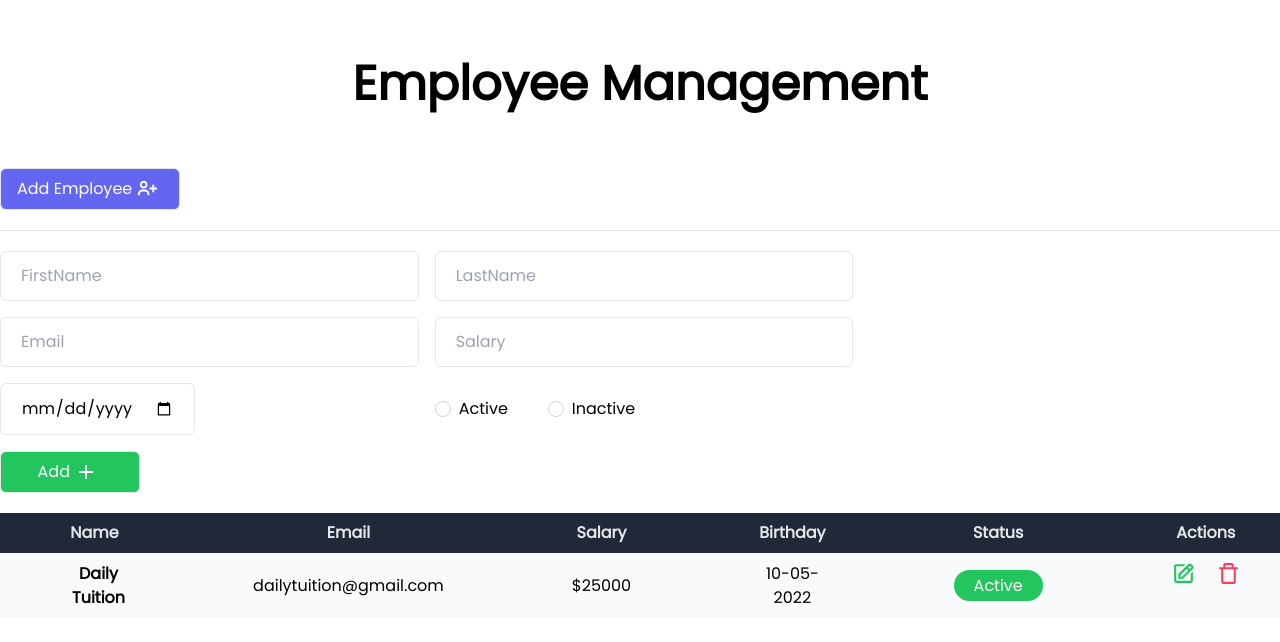
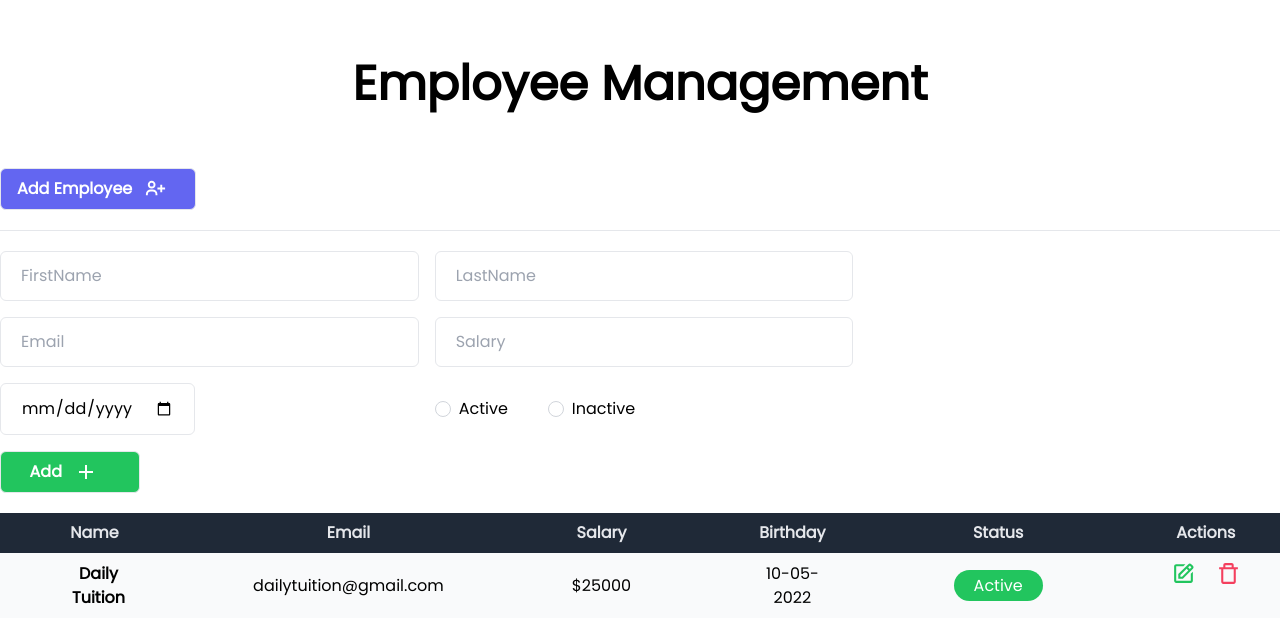
Before and after one commit to NimeshPiyumantha/NextJs_CRUD-with-MongoDB, a Next.js app: page / in a window 1280 px wide. Shown: the top 642 px of the page. Built offline with nearby package versions, Linux system fonts and the light colour scheme.

Commit message:
Update Content

```diff
--- a/src/app/page.js
+++ b/src/app/page.js
@@ -17,8 +17,8 @@ export default function Home() {
 
       <div className="container mx-auto flex justify-between py-5 border-b">
           <div className="left flex gap-3">
-              <button className='flex bg-indigo-500 text-white px-4 py-2 border rounded-md hover:bg-grary-50 hover:border-indigo-500 hover:text-gray-800'>
-                Add Employee <span className='px-1'><BiUserPlus size={23}></BiUserPlus></span>
+              <button className='flex bg-indigo-500 text-white font-bold px-4 py-2 border rounded-md hover:bg-grary-50 hover:border-indigo-500 hover:text-gray-800'>
+                Add Employee <span className='px-3 font-bold'><BiUserPlus size={23}></BiUserPlus></span>
               </button>
           </div>
       </div>
--- a/src/components/Form.js
+++ b/src/components/Form.js
@@ -95,8 +95,8 @@ export const Form = () => {
         </div>
       </div>
 
-      <button className="flex justify-center text-md w-2/6 bg-green-500 text-white px-4 py-2 border rounded-md hover:bg-gray-50 hover:border-green-500 hover:text-green-500">
-             Add <span className="px-1"><BiPlus size={24}></BiPlus></span>
+      <button className="flex justify-center text-md w-2/6 bg-green-500 text-white px-4 py-2 border rounded-md font-bold hover:bg-gray-50 hover:border-green-500 hover:text-green-500">
+             Add <span className="px-3 font-bold"><BiPlus size={24}></BiPlus></span>
             </button>
     </form>
   );
```
